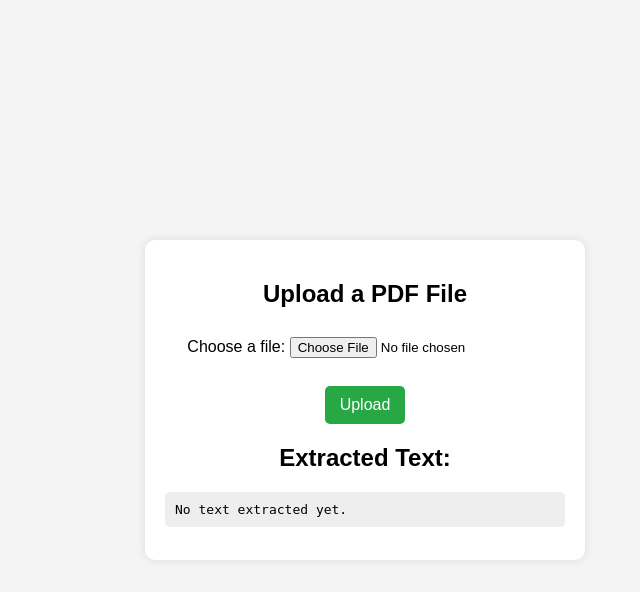
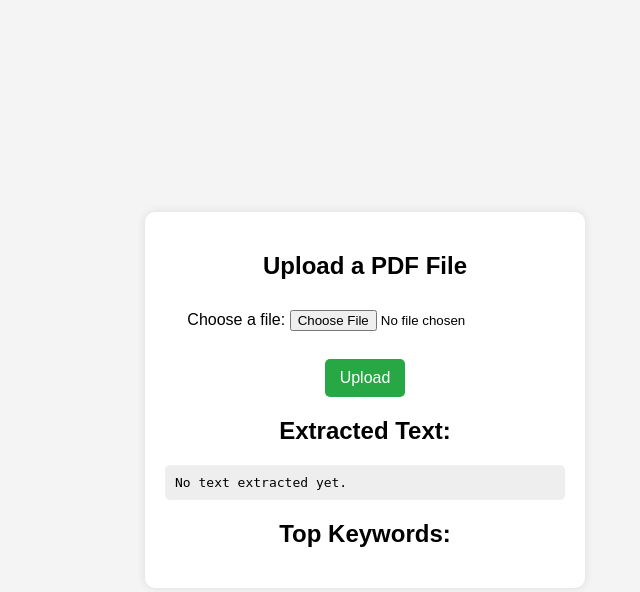
Before and after one commit to Ayushi-Rahane/Buffer-3.0, a Flask app: page / in a window 1280 px wide. Shown: the top 592 px of the page, without its empty margins (275-915 px from the left). Run offline with Flask 3, Linux system fonts and the light colour scheme; data that the repository does not hold is empty; parts of the project's set-up code (start-up, migrations or seed data) failed here and were passed over; some libraries are stand-ins or nearby versions.

Commit message:
integrating keywords extraction from text

```diff
--- a/flask_project/app.py
+++ b/flask_project/app.py
@@ -3,6 +3,7 @@ from flask_pymongo import PyMongo
 import gridfs
 import fitz
 import io
+from sklearn.feature_extraction.text import TfidfVectorizer  # 🔥 NEW import
 
 app = Flask(__name__)
 
@@ -11,43 +12,62 @@ app.config["MONGO_URI"] = "mongodb://localhost:27017/Buffer30"
 mongo = PyMongo(app)
 fs = gridfs.GridFS(mongo.db)
 
+# 🔥 Function to extract top keywords from text
+def extract_keywords_tfidf(text, num_keywords=10):
+    vectorizer = TfidfVectorizer(stop_words="english", max_features=100)
+    X = vectorizer.fit_transform([text])
+    keywords = vectorizer.get_feature_names_out()
+    return keywords[:num_keywords]
+
+
 @app.route('/')
 def index():
-    extracted_text_doc = mongo.db.syllabus_text.find_one(sort=[("_id", -1)])  # Get latest text
+    extracted_text_doc = mongo.db.syllabus_text.find_one(sort=[("_id", -1)])
     extracted_text = extracted_text_doc["text"] if extracted_text_doc else "No text extracted yet."
-    return render_template('index.html', extracted_text=extracted_text)
+
+    keywords = extract_keywords_tfidf(extracted_text) if extracted_text_doc else []
+
+    return render_template('index.html', extracted_text=extracted_text, keywords=keywords)
+
 
 @app.route('/upload', methods=['POST'])
 def upload_and_extract():
-    """Uploads a PDF and extracts text immediately."""
+    """Uploads a PDF and extracts text and keywords."""
 
-    # ✅ 1️⃣ Check if a file was uploaded
     if 'syllabus_pdf' not in request.files:
         return jsonify({"success": False, "error": "No file provided"}), 400
 
     file = request.files['syllabus_pdf']
 
-    # ✅ 2️⃣ Check if the file is a valid PDF
     if not file.filename.endswith('.pdf'):
         return jsonify({"success": False, "error": "Invalid file format"}), 400
 
-    # ✅ 3️⃣ Save the PDF to GridFS
     file_id = fs.put(file, filename="syllabus.pdf")
+    syllabus_binary = fs.get(file_id).read()
+    pdf_stream = io.BytesIO(syllabus_binary)
 
-    # ✅ 4️⃣ Retrieve the file for extraction
-    syllabus_binary = fs.get(file_id).read()
-    pdf_stream = io.BytesIO(syllabus_binary)  # Convert bytes to file-like object
-
-    # ✅ 5️⃣ Extract text using PyMuPDF
     with fitz.open(stream=pdf_stream, filetype="pdf") as doc:
         text = "\n".join(page.get_text("text") for page in doc)
 
-    # ✅ 6️⃣ Store extracted text in MongoDB
-    if text.strip():  # Only save if text is not empty
-        mongo.db.syllabus_text.insert_one({"text": text})
-        return jsonify({"success": True, "message": "File uploaded and text extracted successfully!", "extracted_text": text})
+    if text.strip():
+        # ✅ Extract keywords
+        keywords = extract_keywords_tfidf(text)
+
+        # ✅ Save both text and keywords to MongoDB
+        mongo.db.syllabus_text.insert_one({
+            "text": text,
+            "keywords": list(keywords)
+        })
+
+        return jsonify({
+            "success": True,
+            "message": "File uploaded and text extracted successfully!",
+            "extracted_text": text,
+            "keywords": list(keywords)
+        })
 
     return jsonify({"success": False, "error": "Text extraction failed"}), 500
 
+
 if __name__ == "__main__":
     app.run(debug=True)
--- a/flask_project/templates/index.html
+++ b/flask_project/templates/index.html
@@ -65,6 +65,14 @@
         <div class="output-container">
             <h2>Extracted Text:</h2>
             <pre>{{ extracted_text }}</pre>
+
+            <h2>Top Keywords:</h2>
+            <ul>
+            {% for keyword in keywords %}
+                <li>{{ keyword }}</li>
+            {% endfor %}
+            </ul>
+
         </div>
     </div>
 
```
